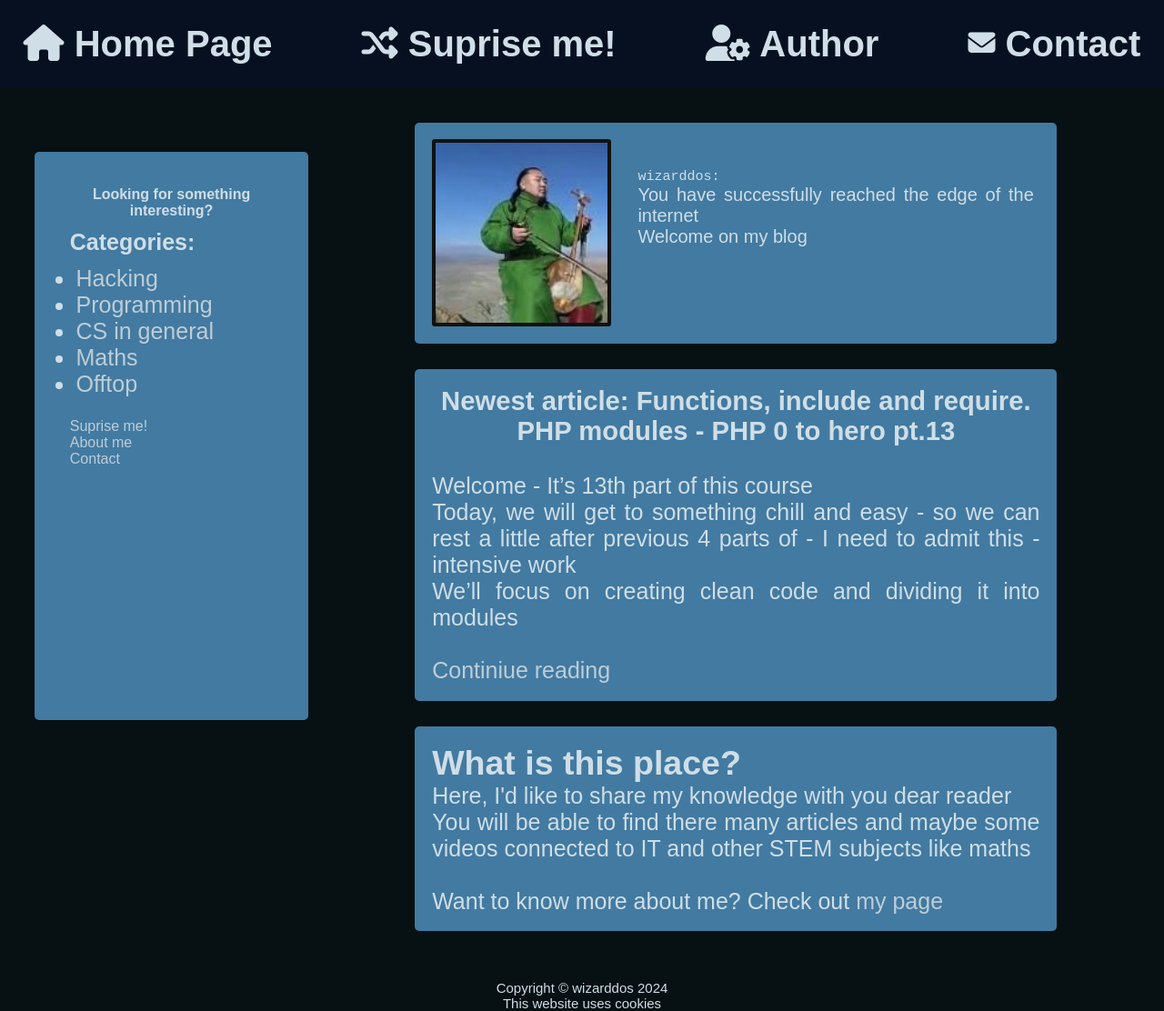
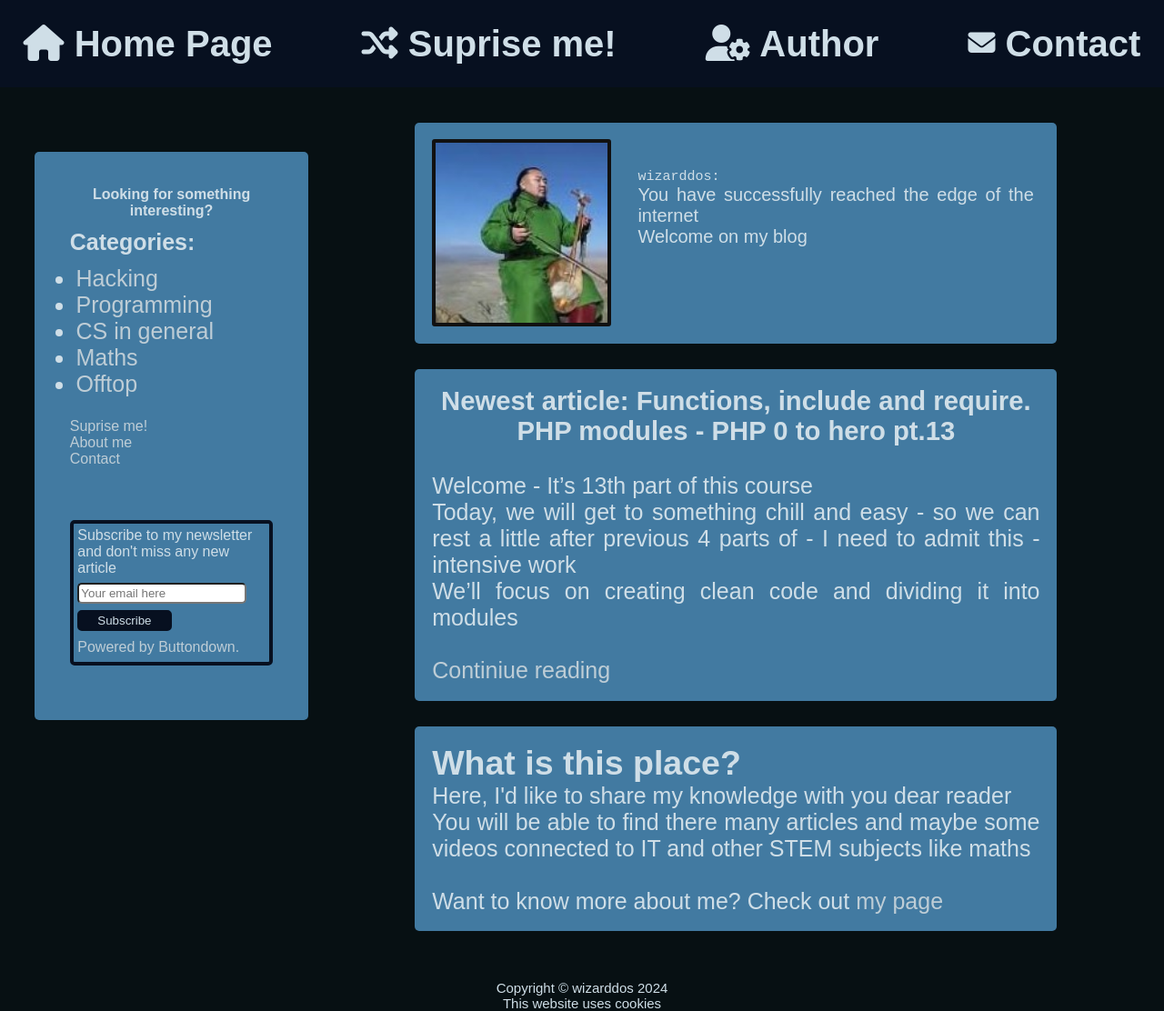
Before and after one commit to wizarddos/blog, a Jekyll site: the page built from index.html, in a window 1280 px wide and 1112 px high. Shown: the whole window at 91% size. Built offline with Jekyll 4.4.1, drawn with Linux system fonts in a browser that asks for light colours.

Commit message:
Added newsletter to the website

```diff
--- a/_layouts/default.html
+++ b/_layouts/default.html
@@ -16,6 +16,7 @@
     <link rel="stylesheet" href="{{site.baseurl}}/assets/css/responsive/resp-article.css">
     <link rel="stylesheet" href="{{site.baseurl}}/assets/css/responsive/resp-sidenav.css">
     <link rel="stylesheet" href="{{site.baseurl}}/assets/css/contact.css">
+    <link rel="stylesheet" href="{{site.baseurl}}/assets/css/newsletter.css">
 
     <!-- Google tag (gtag.js) -->
     <script async src="https://www.googletagmanager.com/gtag/js?id=G-DKH8YY71X4"></script>
@@ -78,6 +79,25 @@
                 <a href="{{site.baseurl}}/author">About me</a><br/>
                 <a href="{{site.baseurl}}/contact">Contact</a>
             </div>
+            <br><br/>
+
+            <form
+            action="https://buttondown.email/api/emails/embed-subscribe/wizarddos"
+            method="post"
+            target="popupwindow"
+            onsubmit="window.open('https://buttondown.email/wizarddos', 'popupwindow')"
+            class="embeddable-buttondown-form nsl-form"
+          >
+            <label for="bd-email" class ="nsl-label"><p class = "nsl-p">
+                Subscribe to my newsletter and don't miss any new article
+            </p></label>
+            <input type="email" name="email" id="bd-email" class = "nsl-email" placeholder = "Your email here"/>
+            <br/>
+            <input type="submit" value="Subscribe" class = "nsl-sign"/>
+            <p>
+              <a href="https://buttondown.email/refer/wizarddos" class = "nsl-label" target="_blank">Powered by Buttondown.</a>
+            </p>
+          </form>
         </nav>
         <main class = "main">
             {{ content }}
--- /dev/null
+++ b/assets/css/newsletter.css
@@ -0,0 +1,33 @@
+.nsl-form{
+    border: #071020 4px solid;
+    border-radius: 5px;
+    padding: 2%;
+}
+
+.nsl-label{
+    font-size: medium;
+
+}
+
+.nsl-p{
+    padding: 0;
+}
+
+.nsl-email{
+    width: 90%;
+    border-radius: 5px;
+    color: #071013;
+    padding: 1%;
+}
+
+.nsl-sign{
+    background-color: #071020;
+    padding: 1%;
+    border: #071020 2px solid;
+    border-radius: 5px;
+    margin-top: 5px;
+}
+
+.nsl-sign:hover{
+    background-color: #162131;
+}
```
